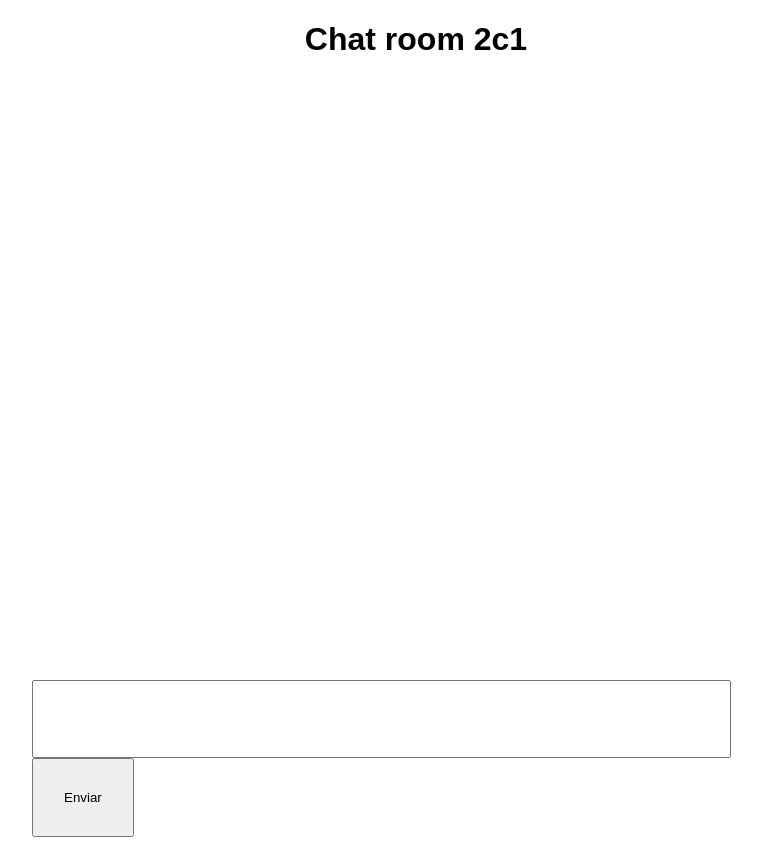
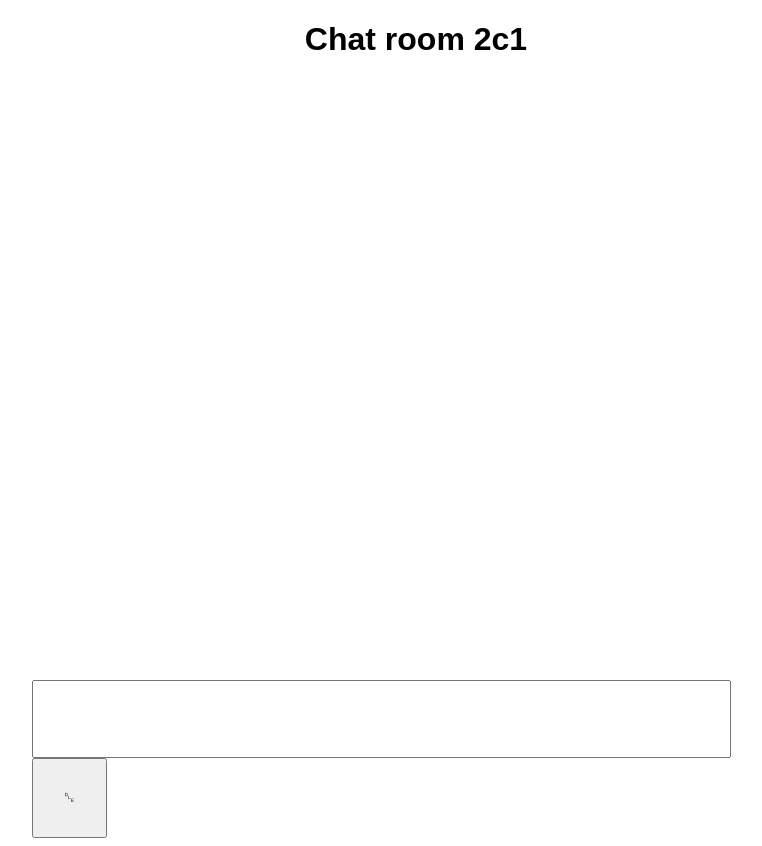
Before and after one commit to rjornetc/Chat2c1, a website: page public/index.html in a window 1280 px wide. Shown: the whole page, without its empty margins (224-986 px from the left). Drawn offline with nearby package versions, Linux system fonts and the light colour scheme; files that its build step writes are made by us from their sources.

Commit message:
Update index.html

```diff
--- a/public/index.html
+++ b/public/index.html
@@ -17,7 +17,7 @@
 		<div id="chat"></div>
 		<form>
 			<input type="text" id="cajaT">
-			<input type="submit" onclick="addMessage(); return false;" value="Enviar">
+			<input type="submit" onclick="addMessage(); return false;" value="␐">
 		</form>
 	</div>
 </body>
```
